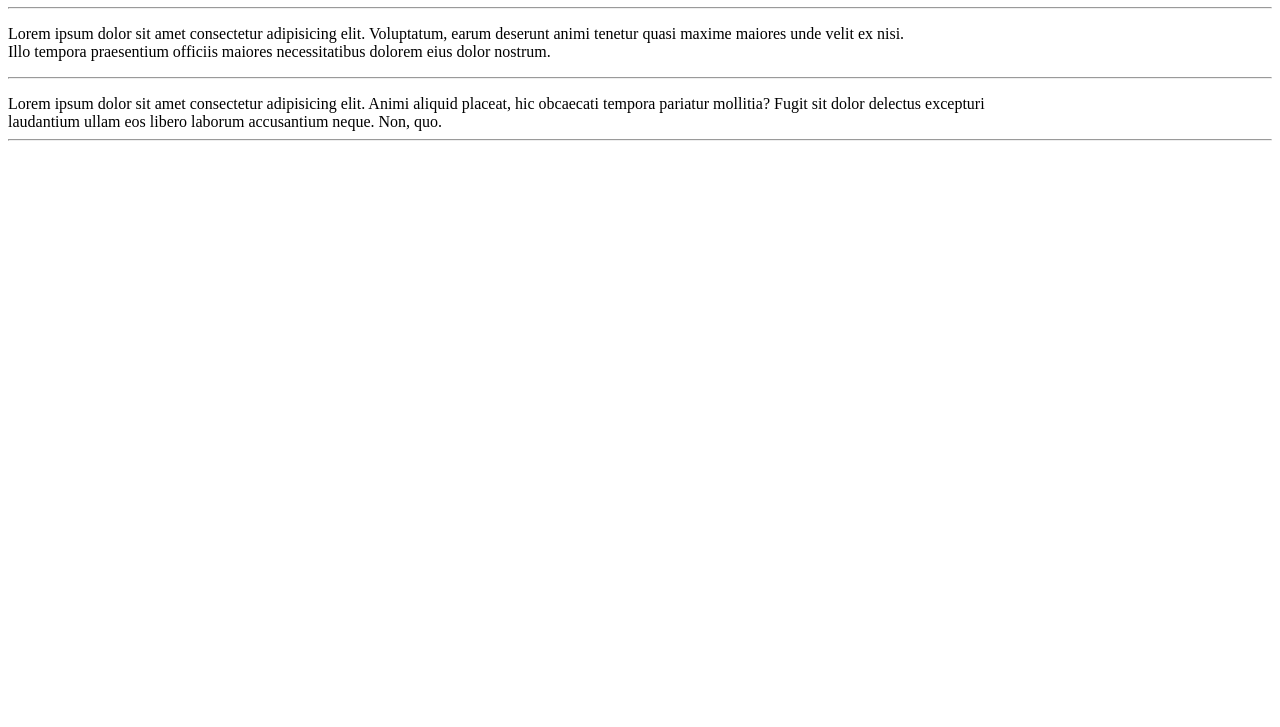
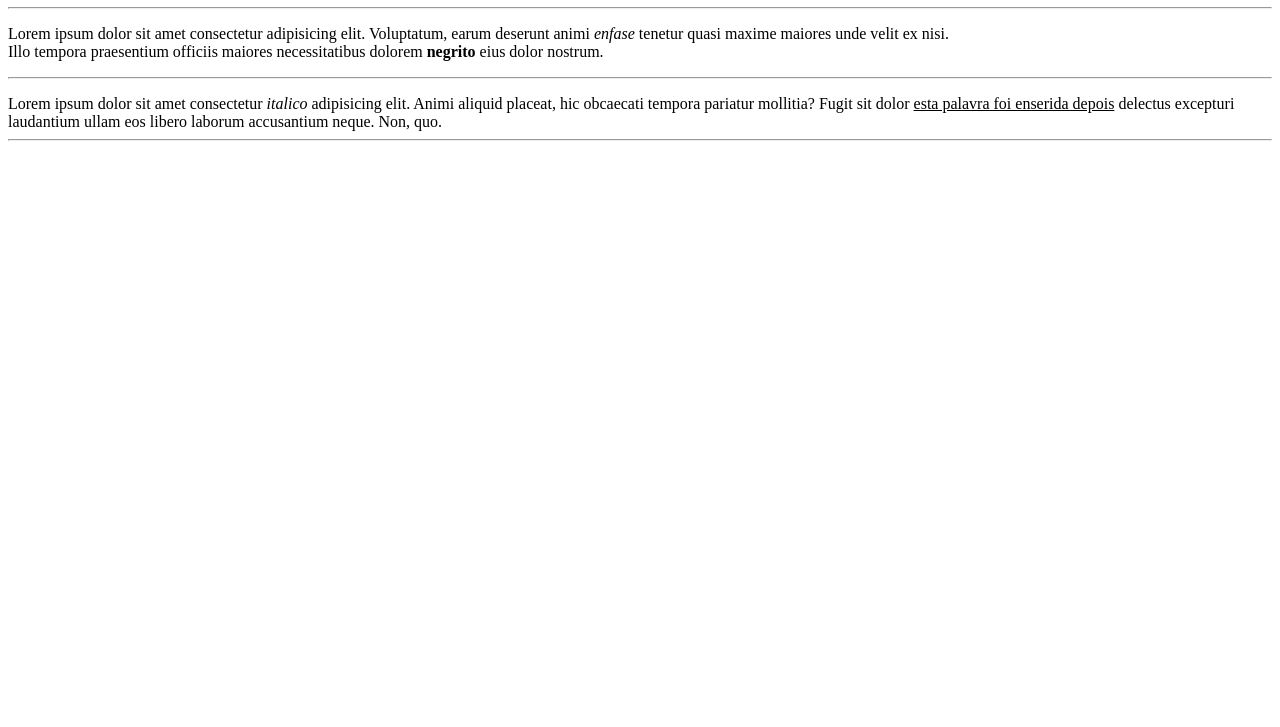
Before and after one commit to pedrohenriquelopesdefranca/HTML-Basico, a plain HTML site: page Pacote dowload/site-projeto/index.html in a window 1280 px wide. Shown: the part 73-800 px from the top of the page. Drawn offline with Linux system fonts and the light colour scheme.

Commit message:
adicionando negrito emfase e outros termos

```diff
--- a/Pacote dowload/site-projeto/index.html
+++ b/Pacote dowload/site-projeto/index.html
@@ -7,10 +7,10 @@
     <title>Meu primeiro site em repositorio</title>
     <h1>Meu projeto</h1>
     <hr>
-    <p>Lorem ipsum dolor sit amet consectetur adipisicing elit. Voluptatum, earum deserunt animi tenetur quasi maxime maiores unde velit ex nisi. <br> Illo tempora praesentium officiis maiores necessitatibus dolorem eius dolor nostrum.</p>
+    <p>Lorem ipsum dolor sit amet consectetur adipisicing elit. Voluptatum, earum deserunt animi <em>enfase</em> tenetur quasi maxime maiores unde velit ex nisi. <br> Illo tempora praesentium officiis maiores necessitatibus dolorem <b>negrito</b> eius dolor nostrum.</p>
     <hr>
 
-    </p> Lorem ipsum dolor sit amet consectetur adipisicing elit. Animi aliquid placeat, hic obcaecati tempora pariatur mollitia? Fugit sit dolor delectus excepturi <br> laudantium ullam eos libero laborum accusantium neque. Non, quo.
+    </p> Lorem ipsum dolor sit amet consectetur <i>italico</i> adipisicing elit. Animi aliquid placeat, hic obcaecati tempora pariatur mollitia? Fugit sit dolor <u>esta palavra foi enserida depois</u> delectus excepturi <br> laudantium ullam eos libero laborum accusantium neque. Non, quo.
     <hr>
 
 </head>
```
